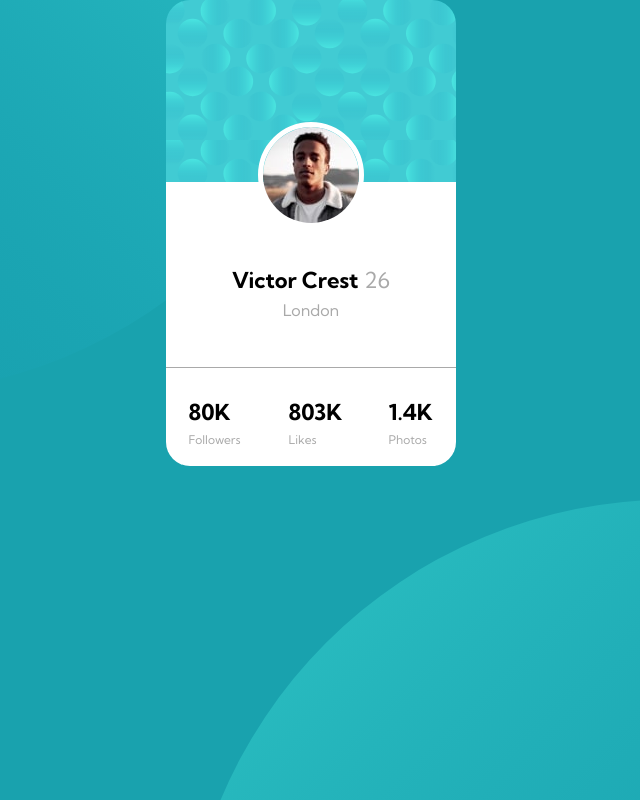
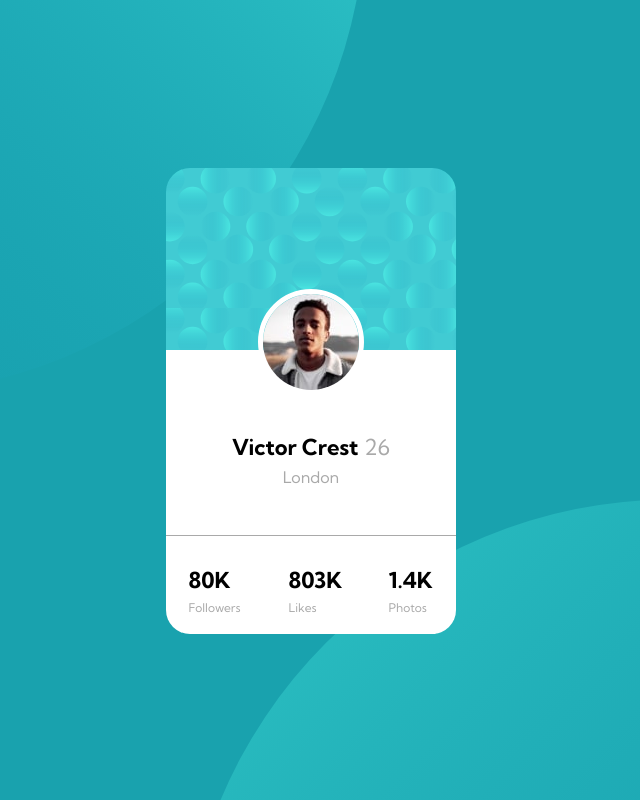
Before and after one commit to Olaoluwadunni/React-Profile-card-, a React (Create React App) app in the folder profile-card-with-react/: page / in a window 768 px wide. Shown: the whole page, without its empty margins (73-713 px from the left). Built offline with nearby package versions, Linux system fonts and the light colour scheme.

Commit message:
Update App.css

```diff
--- a/profile-card-with-react/src/App.css
+++ b/profile-card-with-react/src/App.css
@@ -6,7 +6,6 @@
       border-width: thin;
       border-radius: 24px;
       font-family: kumbh sans;
-      background-attachment: fixed;
   }
 
   .down {
@@ -27,13 +26,14 @@
 @media only screen and (max-width: 768px) {
   /* For mobile phones: */
   #container {
-    width: 290px;
-    max-height: 400px;
-    border-width: thin;
-    border-radius: 24px;
-    font-family: kumbh sans;
+      width: 290px;
+      max-height: 465px;
+      border-width: thin;
+      border-radius: 24px;
+      font-family: kumbh sans;
   }
   .down{
+
       background-color:white;
       border-bottom-left-radius:24px;
       border-bottom-right-radius:24px;
@@ -65,20 +65,21 @@
 html {
   margin: 0;
   background-color: hsl(185, 75%, 39%);
+  background-attachment: fixed;
   background-image: url("bg-pattern-top.svg"), url("bg-pattern-bottom.svg");
   background-position: right calc(47vw + 15%) bottom calc(65vh - 15vw), left calc(40vw + 25%) top calc(72vh - 10vw);
   background-repeat: no-repeat;
-  background-attachment: fixed;
+  /*background-size: 100vh;*/
   max-height: 100vh;
 }
 body {
-  max-height: 100vh;
+  height: 100vh;
   display: flex;
+  background-attachment: fixed;
   justify-content: center;
   align-items: center;
-  margin: 0;
+  margin: 0px;
   font-family: kumbh sans;
-  background-attachment: fixed;
 }
 .upper {
   height: 182px;
```
